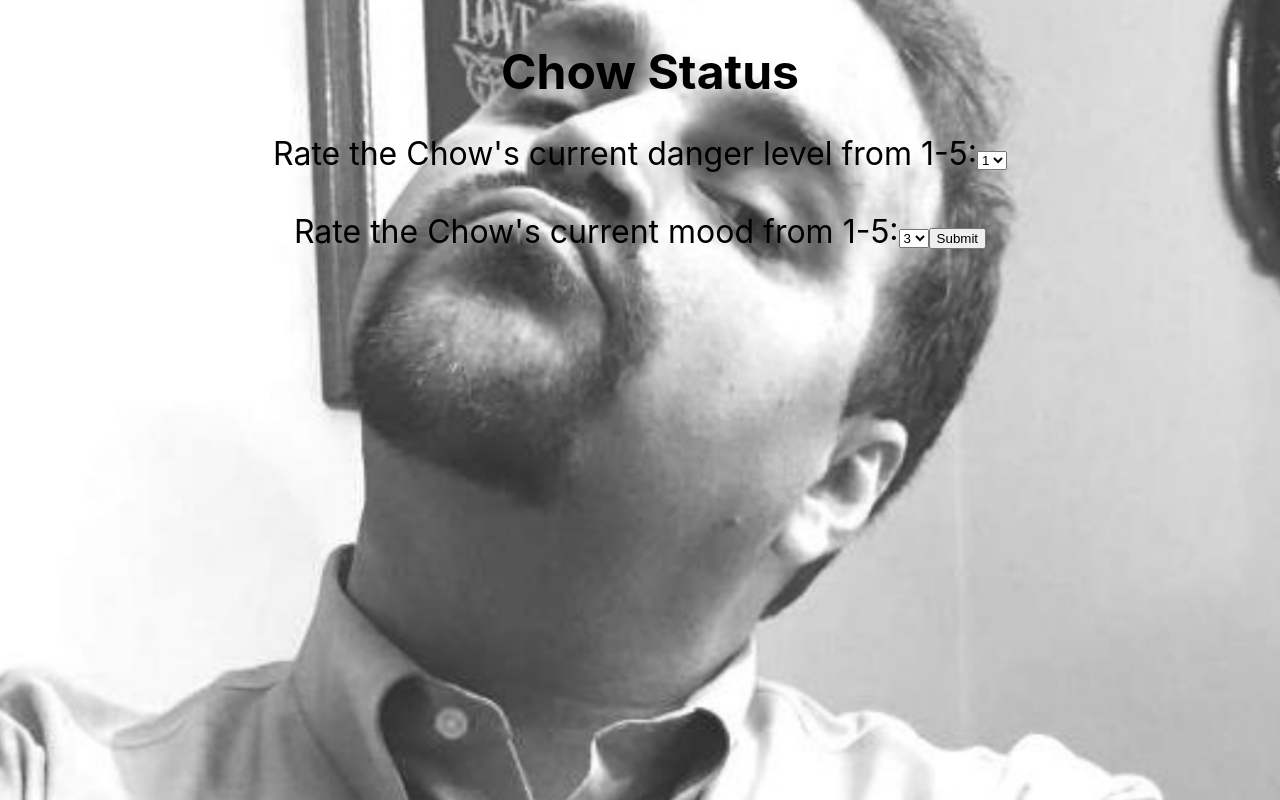
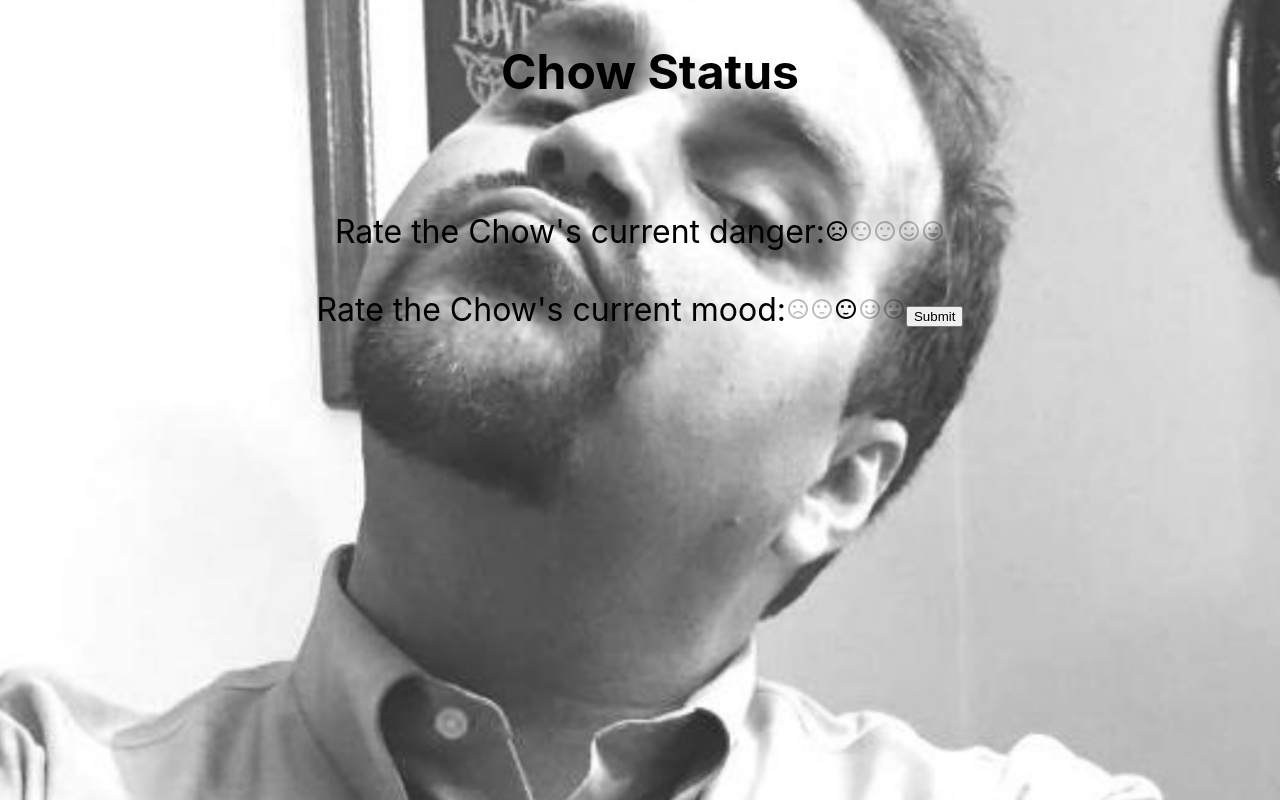
Before and after one commit to shubhammalhotra28/malachowsky, a React (Create React App) app: page /chowstatus in a window 1280 px wide. Built offline with nearby package versions, Linux system fonts and the light colour scheme.

Commit message:
uses faces to rate danger and mood instead of numbers

```diff
--- a/src/components/ChowStatus.css
+++ b/src/components/ChowStatus.css
@@ -22,7 +22,7 @@
     z-index: 0;
     text-align:center;
 }
-.header {
+.status_header {
     font-weight: bold;
     color: black;
     font-size: 48px;
@@ -37,4 +37,5 @@ label {
     color: black;
     font-size: 32px;
     margin-top: 2%;
+    text-align:center;
 }
--- a/src/components/ChowStatus.js
+++ b/src/components/ChowStatus.js
@@ -1,8 +1,46 @@
 import React from 'react';
-import background from '../resources/tophat_chow.png';
 import { Button} from 'react-bootstrap';
 import styled from 'styled-components';
 import './ChowStatus.css'
+import PropTypes from 'prop-types';
+import Rating from '@mui/material/Rating';
+import SentimentVeryDissatisfiedIcon from '@mui/icons-material/SentimentVeryDissatisfied';
+import SentimentDissatisfiedIcon from '@mui/icons-material/SentimentDissatisfied';
+import SentimentSatisfiedIcon from '@mui/icons-material/SentimentSatisfied';
+import SentimentSatisfiedAltIcon from '@mui/icons-material/SentimentSatisfiedAltOutlined';
+import SentimentVerySatisfiedIcon from '@mui/icons-material/SentimentVerySatisfied';
+
+const customIcons = {
+  1: {
+    icon: <SentimentVeryDissatisfiedIcon />,
+    label: 'Very Dissatisfied',
+  },
+  2: {
+    icon: <SentimentDissatisfiedIcon />,
+    label: 'Dissatisfied',
+  },
+  3: {
+    icon: <SentimentSatisfiedIcon />,
+    label: 'Neutral',
+  },
+  4: {
+    icon: <SentimentSatisfiedAltIcon />,
+    label: 'Satisfied',
+  },
+  5: {
+    icon: <SentimentVerySatisfiedIcon />,
+    label: 'Very Satisfied',
+  },
+};
+
+function IconContainer(props) {
+  const { value, ...other } = props;
+  return <span {...other}>{customIcons[value].icon}</span>;
+}
+
+IconContainer.propTypes = {
+  value: PropTypes.number.isRequired,
+};
 
 class ChowStatus extends React.Component {
   constructor(props) {
@@ -12,9 +50,13 @@ class ChowStatus extends React.Component {
     this.handleSubmit = this.handleSubmit.bind(this);
   }
 
+  sendLevel(danger, mood){
+    alert("The Chow's danger level is: " + this.state.danger + "\r\nThe Chow's danger level is: " + this.state.mood);
+  }
+
   handleSubmit(event) {
     alert("The Chow's danger level is: " + this.state.danger + "\r\nThe Chow's mood level is: " + this.state.mood);
-
+    //this.sendLevel(this.state.danger, this.state.mood);
     event.preventDefault();
   }
 
@@ -30,27 +72,26 @@ class ChowStatus extends React.Component {
     return (
       <div class='chowstatusmain'>
         <div class='status'>
-        <h1 class='header'>Chow Status</h1>
+        <h1 class='status_header'>Chow Status</h1>
           <form onSubmit={this.handleSubmit}>
             <label>
-              Rate the Chow's current danger level from 1-5:
-              <select value={this.state.danger} onChange={this.handleChangeDanger}>
-                <option value="1">1</option>
-                <option value="2">2</option>
-                <option value="3">3</option>
-                <option value="4">4</option>
-                <option value="5">5</option>
-              </select>
+              <br /><br />Rate the Chow's current danger:
+              <Rating value={this.state.danger} onChange={this.handleChangeDanger}
+                name="highlight-selected-only"
+                defaultValue={2}
+                IconContainerComponent={IconContainer}
+                highlightSelectedOnly
+              />
             </label>
             <label>
-              <br /><br />Rate the Chow's current mood from 1-5:
-              <select value={this.state.mood} onChange={this.handleChangeMood}>
-                <option value="1">1</option>
-                <option value="2">2</option>
-                <option value="3">3</option>
-                <option value="4">4</option>
-                <option value="5">5</option>
-              </select>
+              <br /><br />Rate the Chow's current mood:
+              <Rating name="size-large" value={this.state.mood} onChange={this.handleChangeMood}
+                name="highlight-selected-only"
+                defaultValue={2}
+                size="large"
+                IconContainerComponent={IconContainer}
+                highlightSelectedOnly
+              />
             </label>
             <input type="submit" value="Submit" />
           </form>
```
Also changed, not shown: package.json (+7 -0 lines), 1 other file (tests, documents, lock files or other folders).
